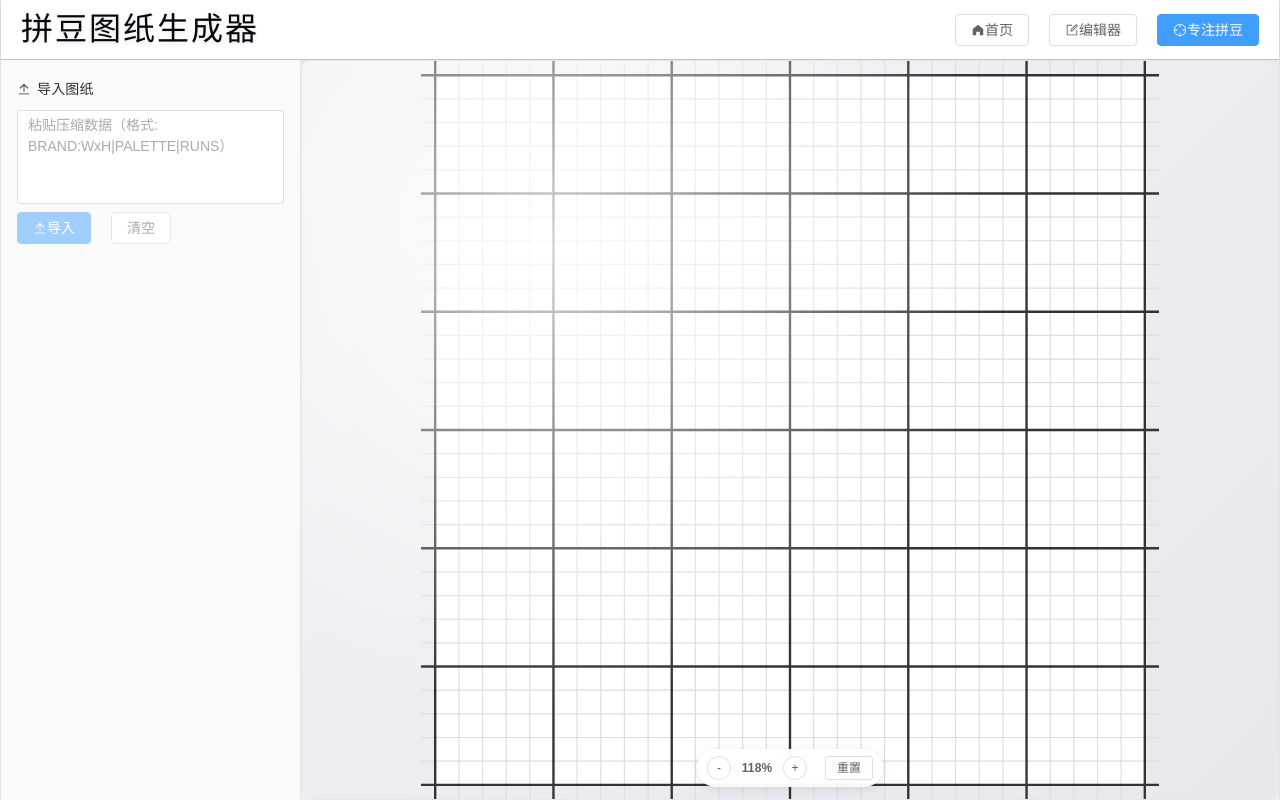
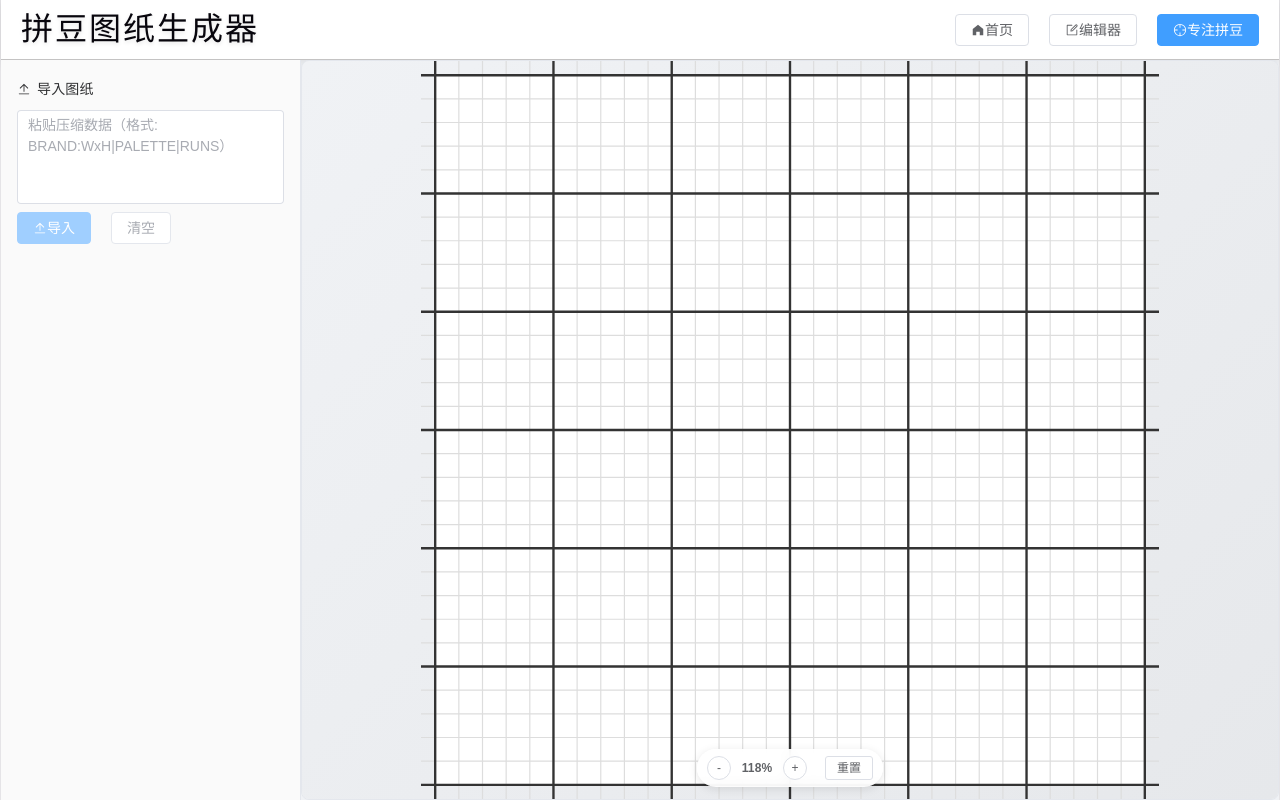
Before and after one commit to DerilJust/DDG, a Vue app: page /#/focus in a window 1280 px wide. Built offline with nearby package versions, Linux system fonts and the light colour scheme; a web font is replaced by a local one.

Commit message:
refactor: remove unused canvas background styles from PatternViewer and PreviewSection components, delete obsolete README.docx

```diff
--- a/package.json
+++ b/package.json
@@ -28,7 +28,6 @@
     "@vitest/coverage-v8": "^4.1.5",
     "@vue/test-utils": "^2.4.10",
     "@vue/tsconfig": "^0.9.1",
-    "docx": "^9.6.1",
     "eslint": "^10.2.1",
     "eslint-config-prettier": "^10.1.8",
     "eslint-plugin-vue": "^10.9.0",
--- a/src/components/PatternViewer.vue
+++ b/src/components/PatternViewer.vue
@@ -283,21 +283,6 @@ onUnmounted(() => {
   position: relative;
 }
 
-.canvas-container::before {
-  content: '';
-  position: absolute;
-  top: 0;
-  left: 0;
-  right: 0;
-  bottom: 0;
-  background-image: radial-gradient(
-    circle at 25% 25%,
-    rgba(255, 255, 255, 0.8) 0%,
-    rgba(255, 255, 255, 0) 50%
-  );
-  pointer-events: none;
-}
-
 .pattern-canvas {
   display: block;
   width: 100%;
--- a/src/components/PreviewSection.vue
+++ b/src/components/PreviewSection.vue
@@ -419,21 +419,6 @@ defineExpose({
   position: relative;
 }
 
-.canvas-container::before {
-  content: '';
-  position: absolute;
-  top: 0;
-  left: 0;
-  right: 0;
-  bottom: 0;
-  background-image: radial-gradient(
-    circle at 25% 25%,
-    rgba(255, 255, 255, 0.8) 0%,
-    rgba(255, 255, 255, 0) 50%
-  );
-  pointer-events: none;
-}
-
 .pattern-canvas {
   display: block;
   width: 100%;
```
Also changed, not shown: 1 other file (tests, documents, lock files or other folders).
